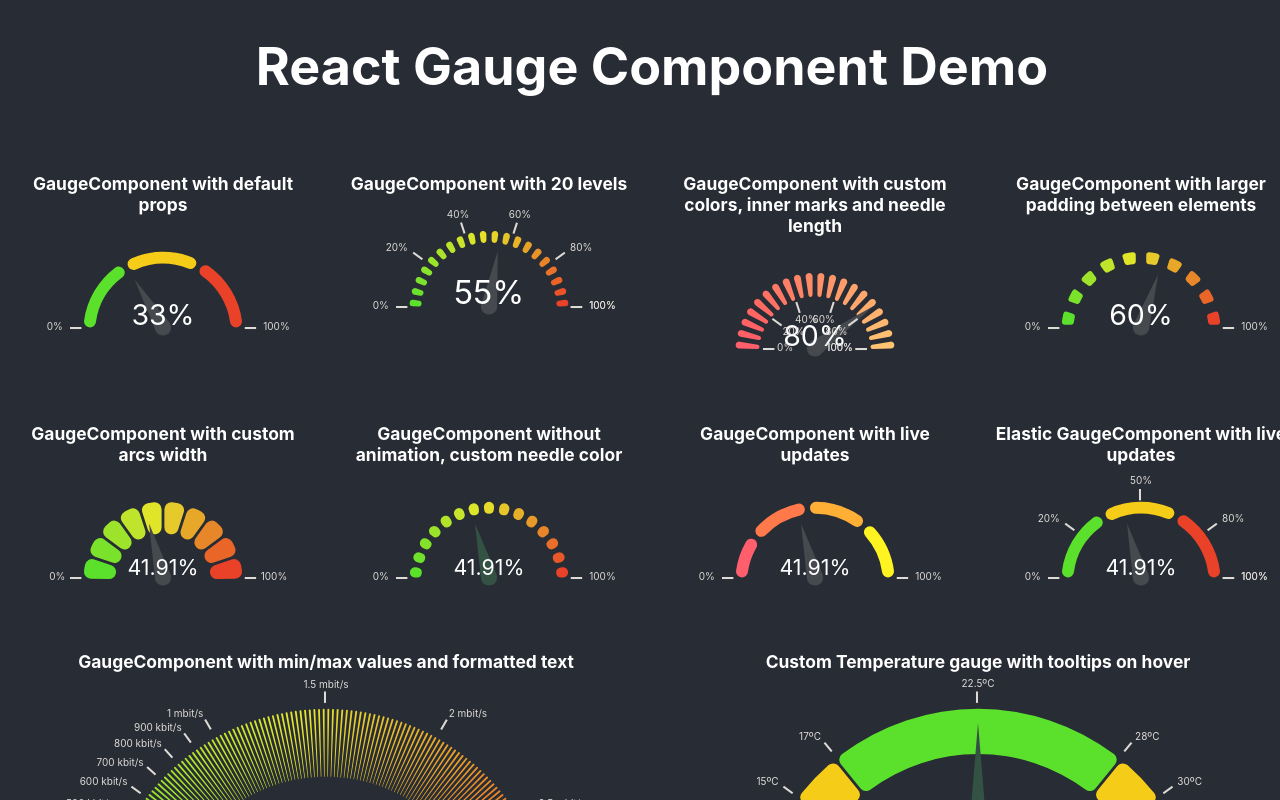
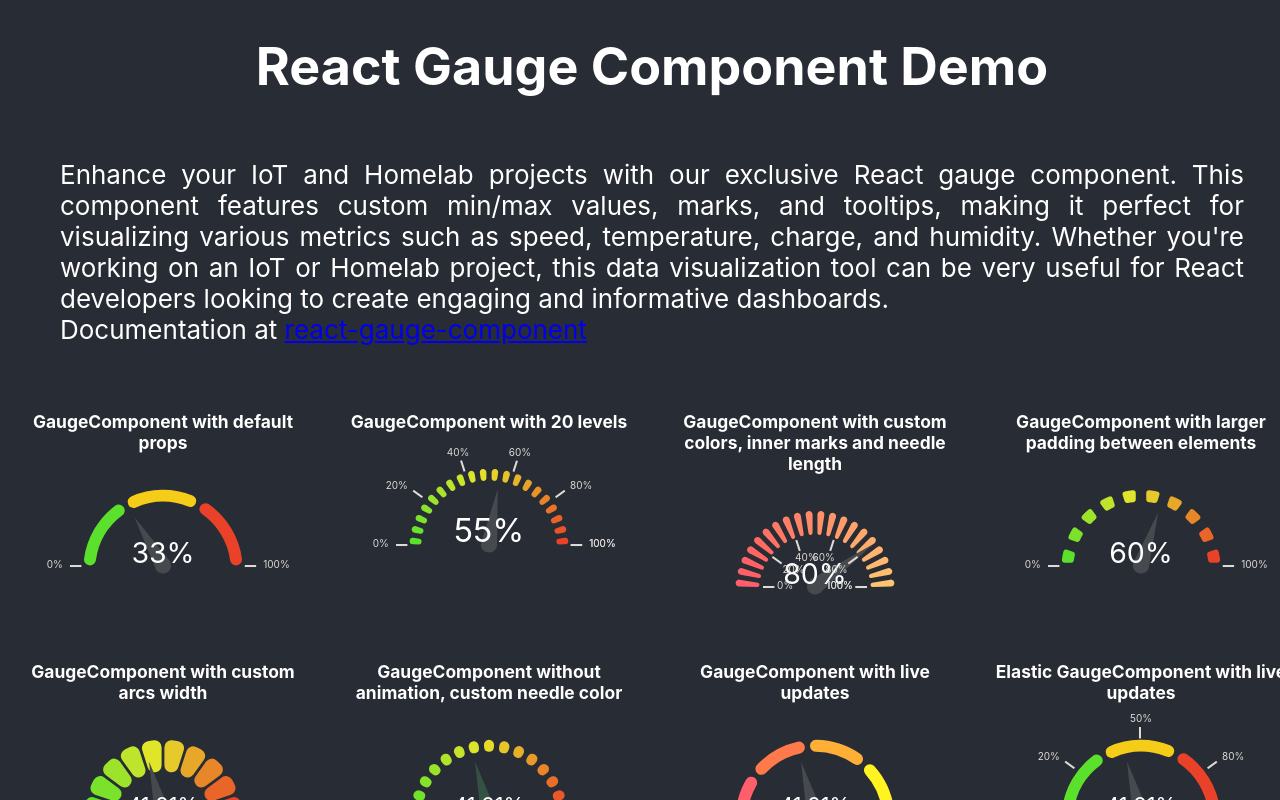
Before and after one commit to antoniolago/react-gauge-component, a React (Create React App) app: page / in a window 1280 px wide. Shown: the top 800 px of the page. Built offline with nearby package versions, Linux system fonts and the light colour scheme.

Commit message:
Add descriptions

```diff
--- a/public/index.html
+++ b/public/index.html
@@ -9,6 +9,8 @@
     />
     <meta name="google-site-verification" content="c92SBp0h80lA5h4j2SrNdcE04wu7JrMZO9SfZ2M1dtA" />
     <meta name="theme-color" content="#000000" />
+    <meta name="description" content="Empower your IoT projects with our React gauge component, featuring custom min/max values, marks, and tooltips. Perfect for visualizing speed, temperature, charge, humidity, and more, this data visualization tool is a must-have for any IoT or Homelab related project in React." />
+    <meta name="robots" content="index, follow" />
     <!--
       manifest.json provides metadata used when your web app is installed on a
       user's mobile device or desktop. See https://developers.google.com/web/fundamentals/web-app-manifest/
@@ -24,7 +26,7 @@
       Learn how to configure a non-root public URL by running `npm run build`.
     -->
     <link rel="stylesheet" href="https://maxcdn.bootstrapcdn.com/bootstrap/latest/css/bootstrap-grid.min.css" />
-    <title>React Gauge Component DEMO</title>
+    <title>React Gauge Component Demo</title>
   </head>
   <body>
     <noscript>You need to enable JavaScript to run this app.</noscript>
--- a/src/App.js
+++ b/src/App.js
@@ -88,6 +88,20 @@ const App = () => {
           <Row>
             <Col xs={12} lg={{ offset: 2, span: 8 }}>
               <h1>React Gauge Component Demo</h1>
+            </Col>
+          </Row>
+          <Row>
+            <Col xs={12} lg={12}>
+              <p
+                className="mx-5"
+                style={{textAlign: 'justify'}}>
+                  Enhance your IoT and Homelab projects with our exclusive React gauge component.
+                  This component features custom min/max values, marks, and tooltips,
+                  making it perfect for visualizing various metrics such as speed,
+                  temperature, charge, and humidity. Whether you're working on an IoT or Homelab project,
+                  this data visualization tool can be very useful for React developers looking to create engaging and informative dashboards.
+                  <br/>Documentation at <a href="https://github.com/antoniolago/react-gauge-component" target="_blank">react-gauge-component</a>
+              </p>
             </Col>
           </Row>
           <Row>
```
